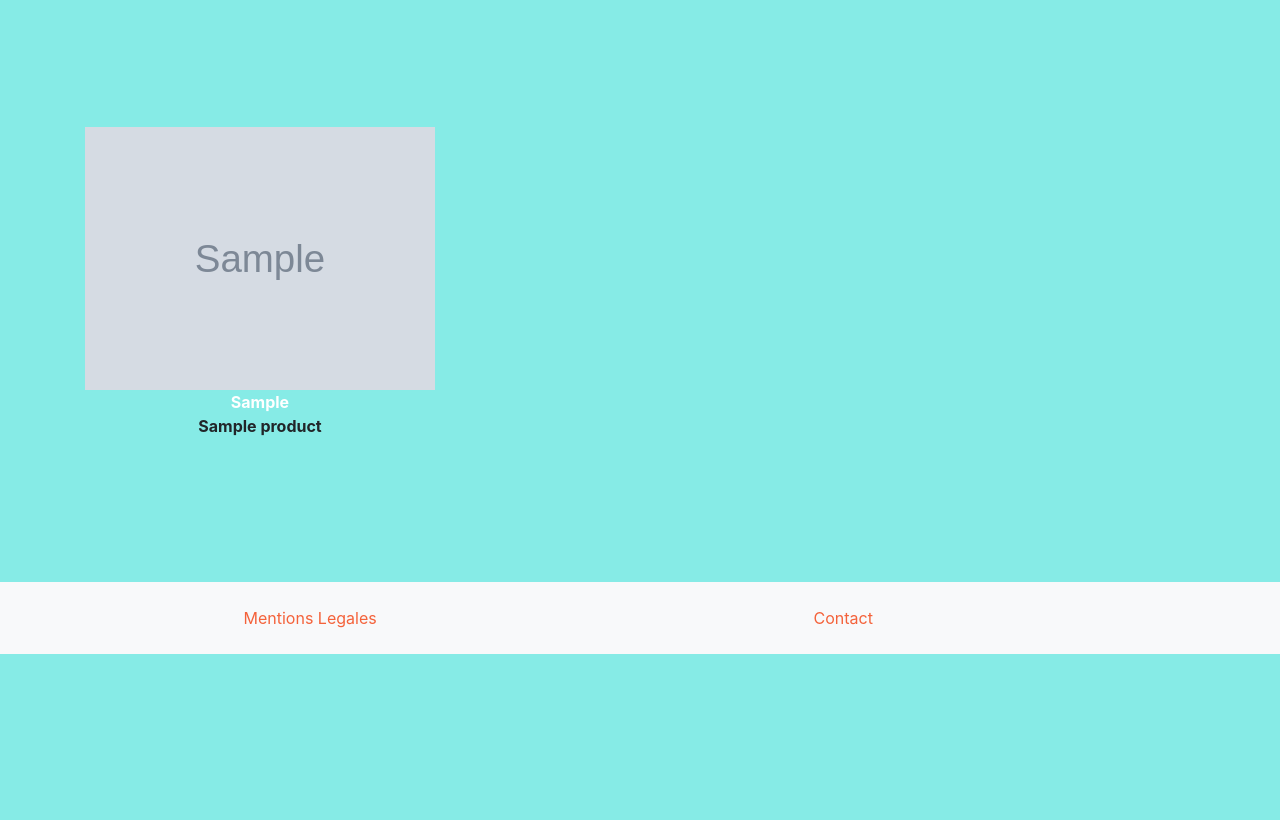
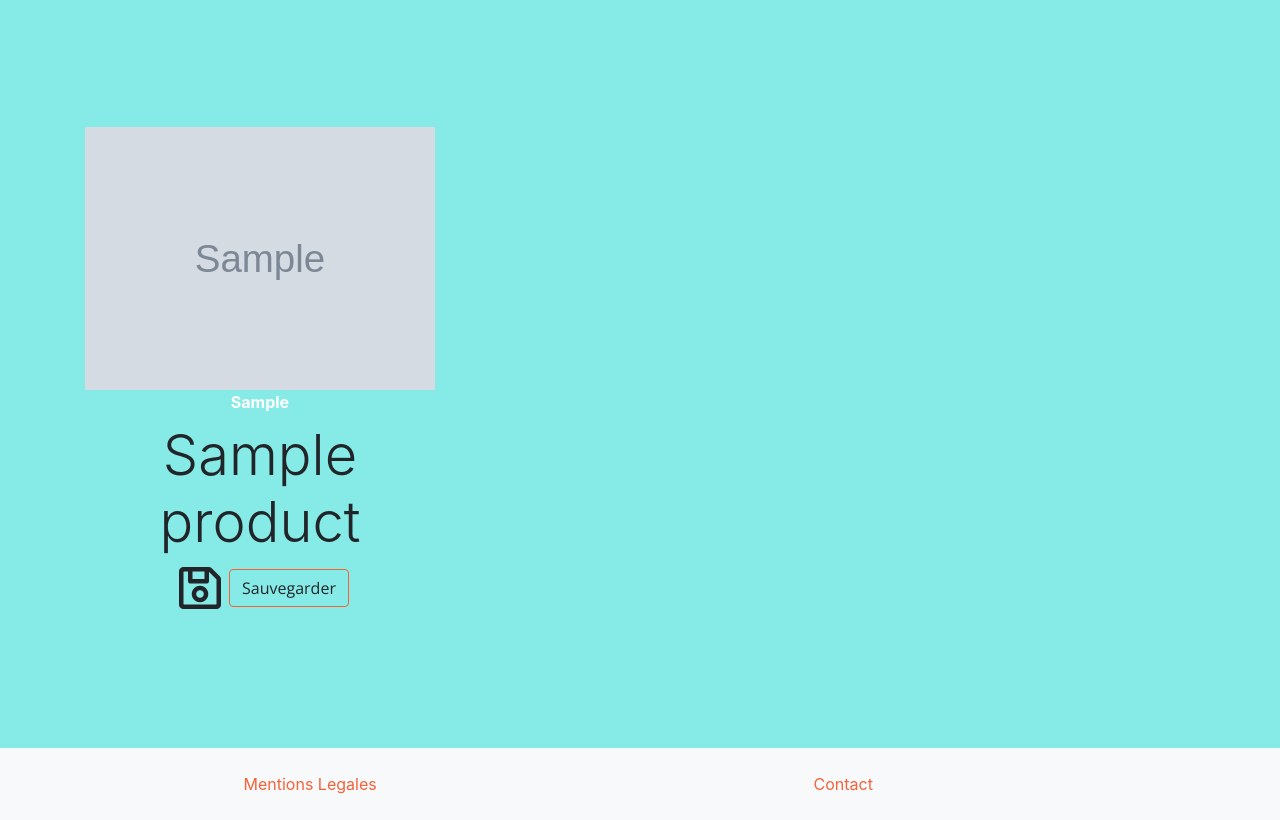
Before and after one commit to slesouef/PurBeurre_PurBonheur, a Django app: template templates/search/results.html in a window 1280 px wide. Shown: the part 303-1123 px from the top of the page. Before the commit the page ends 957 px from the top, so only its background shows below. Run offline with Django 3.2, Linux system fonts and the light colour scheme; tables that the repository leaves empty hold one stand-in row (values such as "Sample post"); the template is opened without the code that fills it: values that come from a table or form of the project are taken from there, most other values are stand-ins (such as "Sample title", 1, 10 or a date in 2020); grey boxes marked "Sample" are stand-in pictures; some libraries are stand-ins or nearby versions; some web fonts are replaced.

Commit message:
favorite button added

```diff
--- a/templates/search/results.html
+++ b/templates/search/results.html
@@ -2,10 +2,9 @@
 
 {% block content %}
 
-   <section class="page-section bg-moule" id="result"
-            style="background-image: url({{ result.image }});
-                    background-size: auto 100%; background-repeat: no-repeat;
-                    background-position: center">
+  <section class="page-section bg-moule" id="result"
+           style="background-image: url({{ result.image }});background-size: auto 100%; background-repeat: no-repeat;
+                   background-position: center">
     <div class="container">
       <div class="row justify-content-center">
         <div class="col-lg-8 text-center">
@@ -15,15 +14,20 @@
     </div>
   </section>
 
-   <section class="page-section bg-bonbon" id="suggestions">
+  <section class="page-section bg-bonbon" id="suggestions">
     <div class="container">
       <div class="row">
         {% for product in products %}
           <div class="col-lg-4 text-center">
-            <a href="{{ product.get_absolute_url }}"><img style="width: 100%; max-height: 400px" src="{{ product.image }}" alt="image produit"></a>
-            <div class="nutri-{{ product.rating }} text-white text-capitalize
-             font-weight-bolder text-center">{{ product.rating }}</div>
-            <p class="text-black font-weight-bolder">{{ product.name }}</p>
+            <a href="{{ product.get_absolute_url }}"><img style="width: 100%; max-height: 400px"
+                                                          src="{{ product.image }}" alt="image produit"></a>
+            <div class="nutri-{{ product.rating }} text-white text-capitalize font-weight-bolder
+                        text-center">{{ product.rating }}</div>
+            <p class="text-black display-4 mt-2 mb-0">{{ product.name }}</p>
+            <form class="form-inline justify-content-center"  method="post">
+              <i class="far fa-save fa-3x p-2"></i>
+              <a class="btn btn-outline-primary">Sauvegarder</a>
+            </form>
           </div>
         {% endfor %}
       </div>
```
